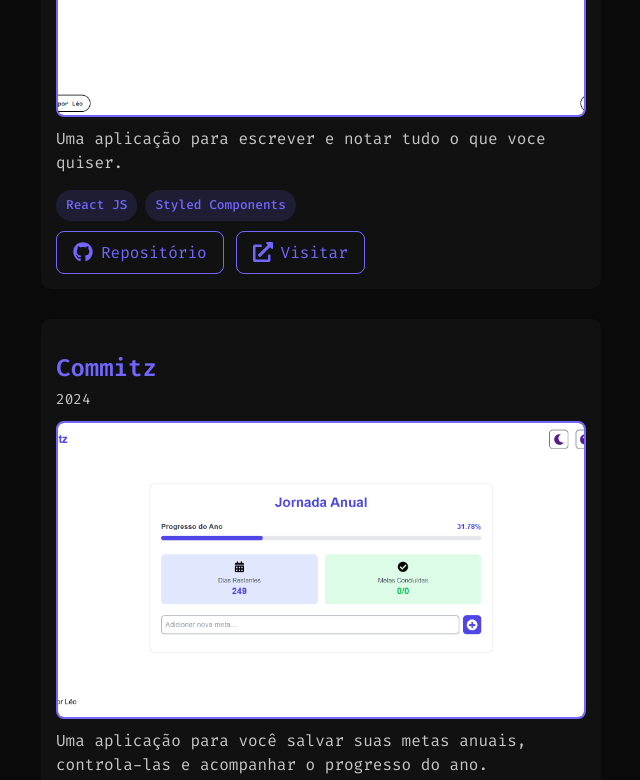
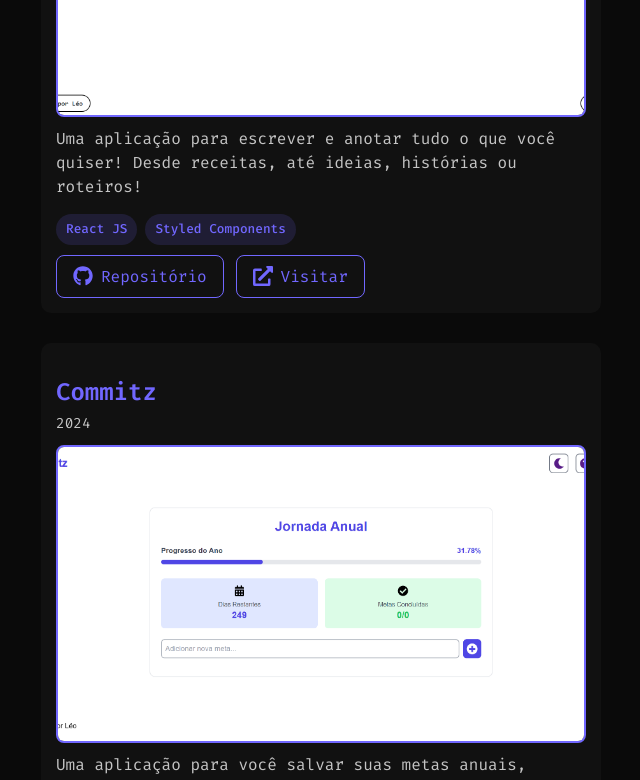
Before and after one commit to leocoliveiraa/portfolio-website, a React (Create React App) app: page / in a window 1280 px wide. Shown: the part 1120-1900 px from the top of the page, without its empty margins (524-1164 px from the left). Built offline with nearby package versions, Linux system fonts and the light colour scheme.

Commit message:
Update Projects.js

```diff
--- a/src/components/Projects.js
+++ b/src/components/Projects.js
@@ -157,7 +157,7 @@ const Projects = () => {
           <Image src={notedz} alt="Notedz" />
           <ProjectInfo>
             <ProjectDescription>
-              Uma aplicação para escrever e notar tudo o que voce quiser.
+              Uma aplicação para escrever e anotar tudo o que você quiser! Desde receitas, até ideias, histórias ou roteiros!
             </ProjectDescription>
             <TechStack>
               <TechTag>React JS</TechTag>
@@ -195,7 +195,7 @@ const Projects = () => {
           <Image src={cz} alt="Commitz" />
           <ProjectInfo>
             <ProjectDescription>
-              Uma aplicação para você salvar suas metas anuais, controla-las e
+              Uma aplicação para você salvar suas metas anuais, controlá-las e
               acompanhar o progresso do ano.
             </ProjectDescription>
             <TechStack>
```
